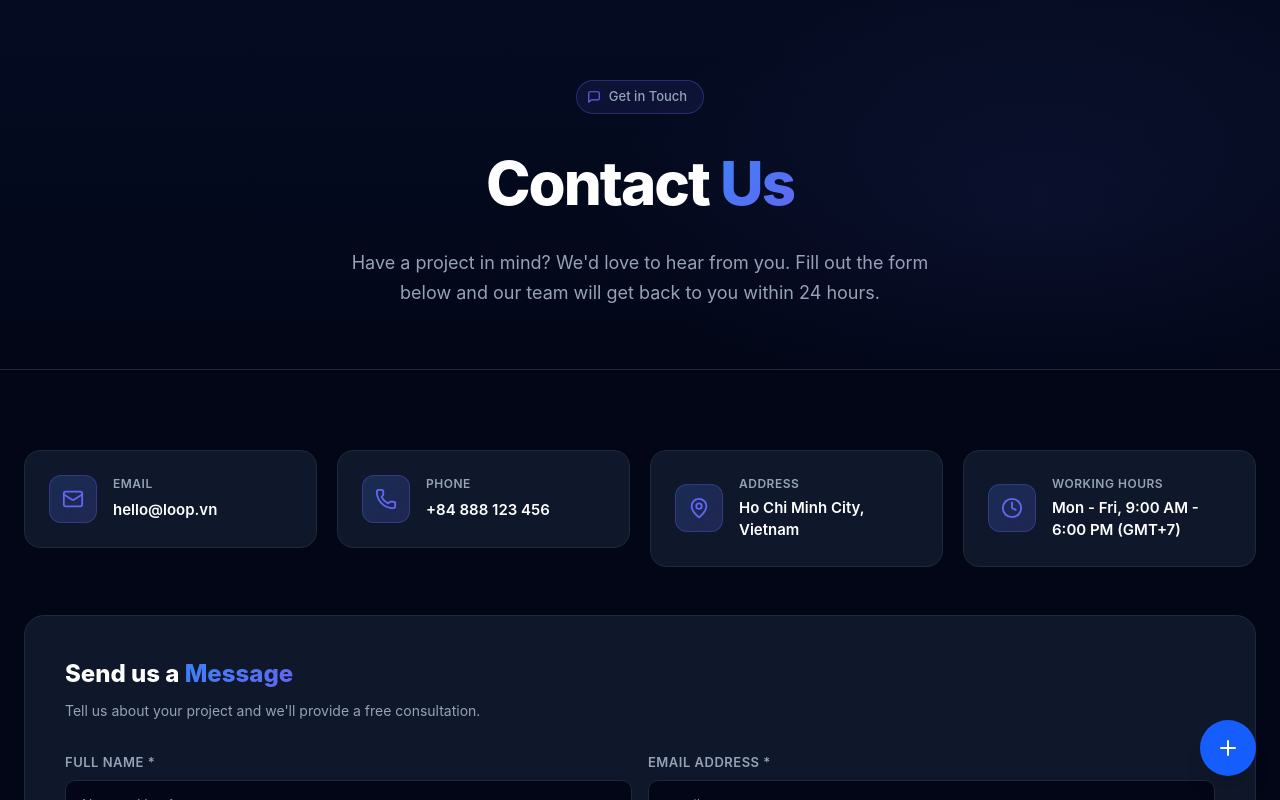
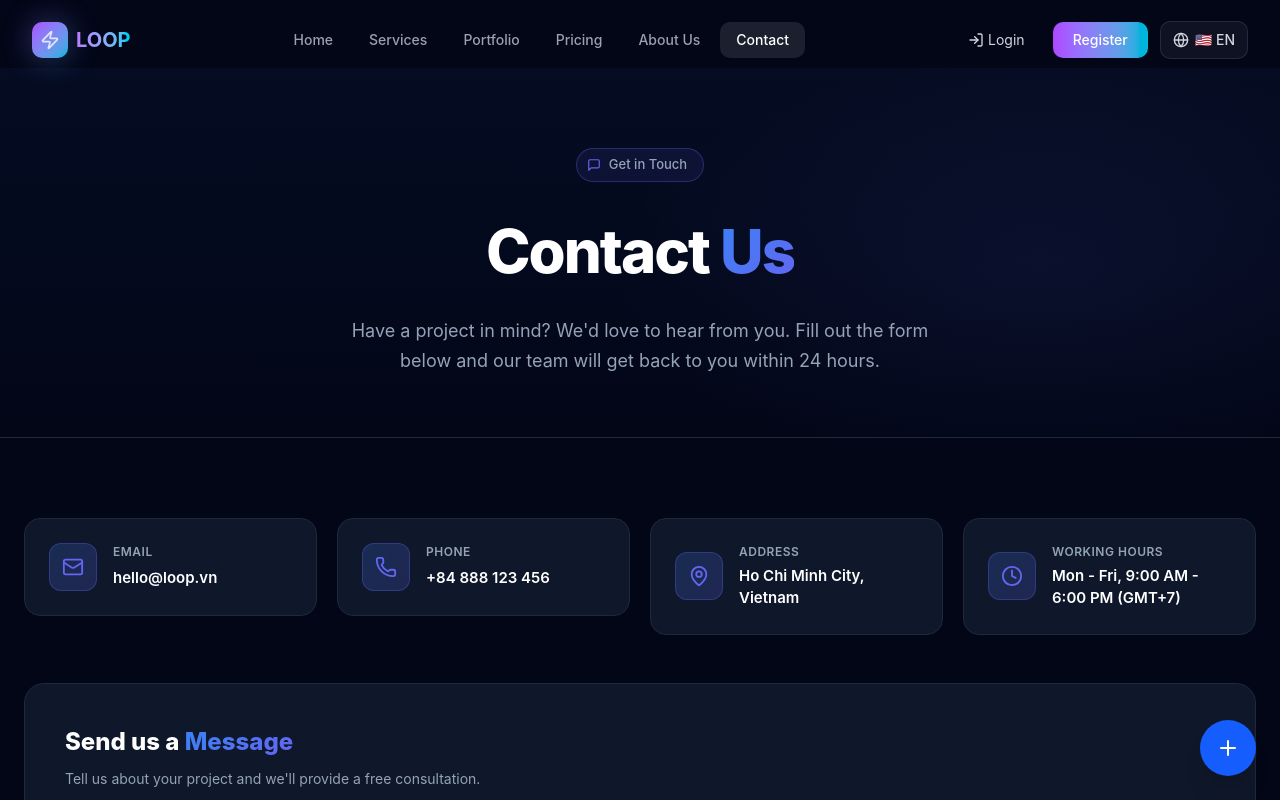
Before and after one commit to buinhatducanh/LOOP, a Next.js app: page /en/contact in a window 1280 px wide. Shown: the top 800 px of the page. Built offline with nearby package versions, Linux system fonts and the light colour scheme.

Commit message:
Fix Navbar not rendering by adding PublicShell to locale layout
PublicShell (which contains Navbar + Footer) was defined but never used
in the layout. Added it to wrap page content so the Navbar with the
language toggle button is visible.

https://claude.ai/code/session_01XK9tCLNAggLMSeaQdXhF4W

```diff
--- a/src/app/[locale]/layout.tsx
+++ b/src/app/[locale]/layout.tsx
@@ -4,6 +4,7 @@ import { getMessages } from 'next-intl/server';
 import { notFound } from 'next/navigation';
 import { routing } from '@/i18n/routing';
 import JsonLd from '@/components/seo/JsonLd';
+import { PublicShell } from '@/components/layout/PublicShell';
 import { SpeedDial } from '@/components/shared/SpeedDial';
 import { TawktoChat } from '@/components/shared/TawktoChat';
 import { Analytics } from '@vercel/analytics/react';
@@ -136,7 +137,9 @@ export default async function RootLayout({
       </head>
       <body>
         <NextIntlClientProvider messages={messages}>
-          {children}
+          <PublicShell>
+            {children}
+          </PublicShell>
           <SpeedDial />
           <TawktoChat />
         </NextIntlClientProvider>
```
